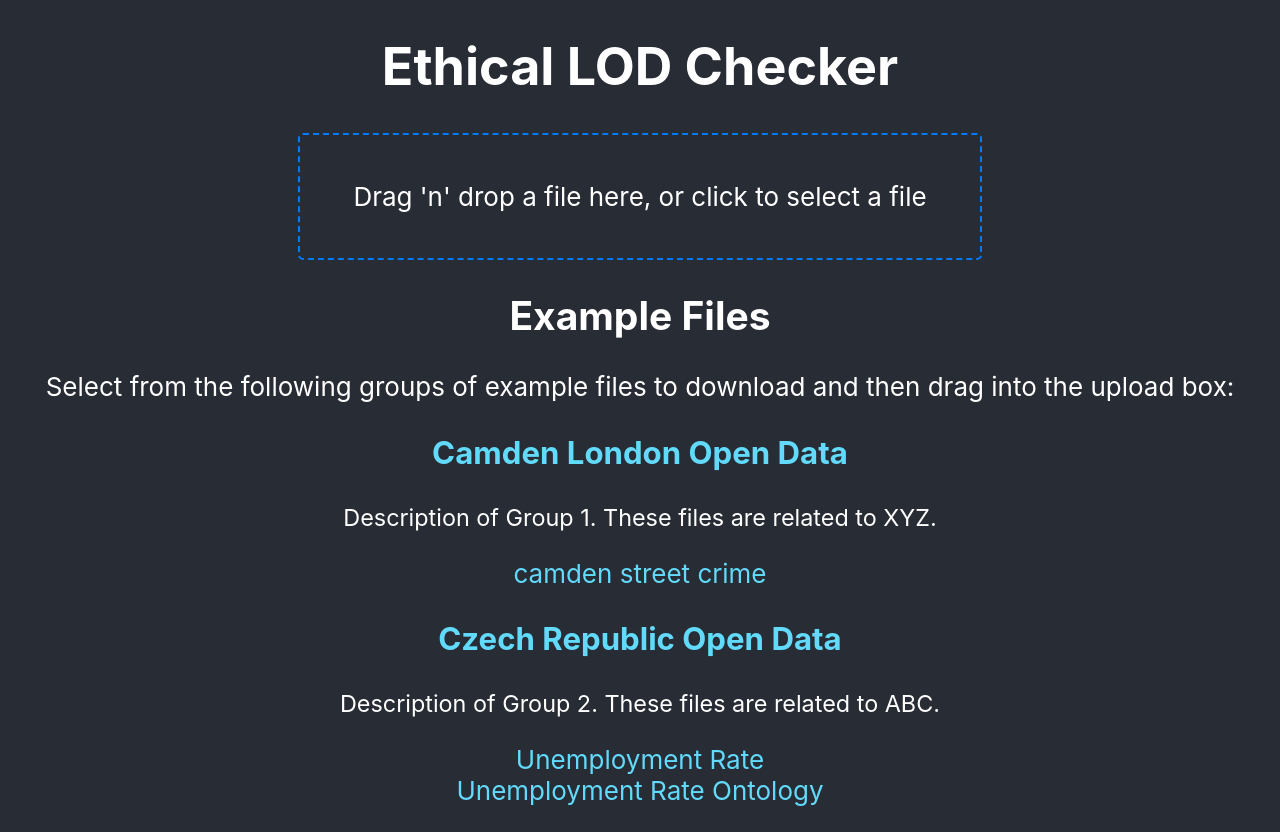
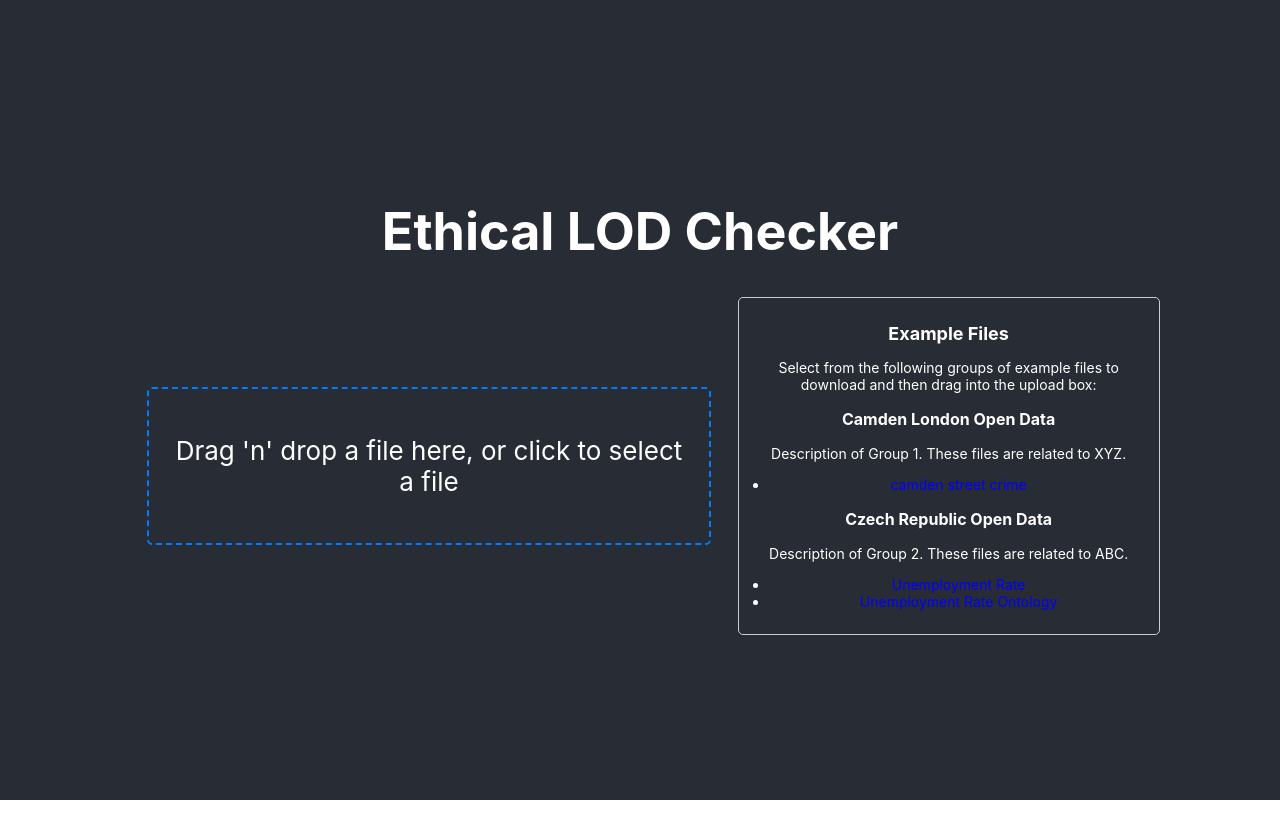
Before and after one commit to isabellebryans/LODethicsCheck_front-end, a React (Create React App) app: page / in a window 1280 px wide. After the commit the page ends 800 px from the top, so only its background shows below. Built offline with nearby package versions, Linux system fonts and the light colour scheme.

Commit message:
Can receive json object

```diff
--- a/src/App.css
+++ b/src/App.css
@@ -36,30 +36,37 @@
     transform: rotate(360deg);
   }
 }
-
-.file-groups {
-  margin-top: 20px;
+/* App.css */
+.example-file-groups {
+  max-width: 400px;
+  font-size: 14px;
+  border: 1px solid #ccc;
+  padding: 10px;
+  border-radius: 5px;
 }
 
-.file-group {
-  margin-bottom: 20px;
+.example-file-groups h2 {
+  font-size: 18px;
 }
 
-.file-group h3 {
-  font-size: 1.2em;
-  color: #61dafb;
+.example-file-groups .file-group {
+  margin-top: 10px;
 }
 
-.file-group p {
-  font-size: 0.9em;
+.example-file-groups .file-group h3 {
+  font-size: 16px;
 }
 
-.file-group ul {
-  list-style-type: none;
-  padding: 0;
+.example-file-groups ul {
+  padding-left: 20px;
 }
 
-.file-group li a {
-  color: #61dafb;
+.example-file-groups li {
+  list-style-type: disc;
+  font-size: 14px;
+}
+
+.example-file-groups a {
   text-decoration: none;
+  color: blue;
 }
--- a/src/App.js
+++ b/src/App.js
@@ -1,14 +1,34 @@
-import React from 'react';
+import React, { useState } from 'react';
 import './App.css';
 import DragDropFileUpload from './dragDrop';
 import exampleFileGroups from './fileGroups';
 
 function App() {
+  const [responseData, setResponseData] = useState(null);
+
+  // Assuming you have a function to handle file upload that sets responseData...
+  // Callback function to handle the response
+  const handleUploadResponse = (response) => {
+    try {
+      // Parse the JSON string into an object
+      ///const response = JSON.parse(responseString);
+      console.log(response.dataset_title);
+
+
+      setResponseData(response);
+    } catch (error) {
+      console.error('Error parsing JSON:', error);
+      // Handle parsing error
+    }
+  };
+
+
   return (
     <div className="App">
       <header className="App-header">
         <h1>Ethical LOD Checker</h1>
-        <DragDropFileUpload />
+        <div className="upload-and-examples-container" style={{ display: 'flex', justifyContent: 'space-around', alignItems: 'flex-start', flexWrap: 'wrap' }}>
+          <DragDropFileUpload onUploadResponse={handleUploadResponse} />
           <div className="example-file-groups">
   <h2>Example Files</h2>
   <p>Select from the following groups of example files to download and then drag into the upload box:</p>
@@ -28,6 +48,16 @@ function App() {
     </div>
   ))}
 </div>
+
+
+        </div>
+        {responseData && (
+          <div className="response-data">
+            <h2>Analysis Results</h2>
+            <pre>{JSON.stringify(responseData, null, 2)}</pre>
+            {/* Display your response data here */}
+          </div>
+        )}
       </header>
     </div>
   );
--- a/src/dragDrop.js
+++ b/src/dragDrop.js
@@ -2,7 +2,7 @@ import React, { useCallback } from 'react';
 import { useDropzone } from 'react-dropzone';
 import axios from 'axios';
 
-const DragDropFileUpload = () => {
+const DragDropFileUpload = (props) => {
     const onDrop = useCallback(acceptedFiles => {
         // Select the first file (if multiple)
         const file = acceptedFiles[0];
@@ -28,6 +28,7 @@ const DragDropFileUpload = () => {
             },
         }).then(response => {
             // Handle success
+            props.onUploadResponse(response.data);
             console.log(response);
             alert('File uploaded successfully');
         })
```
Lines whose indentation alone changed are shown as unchanged.
